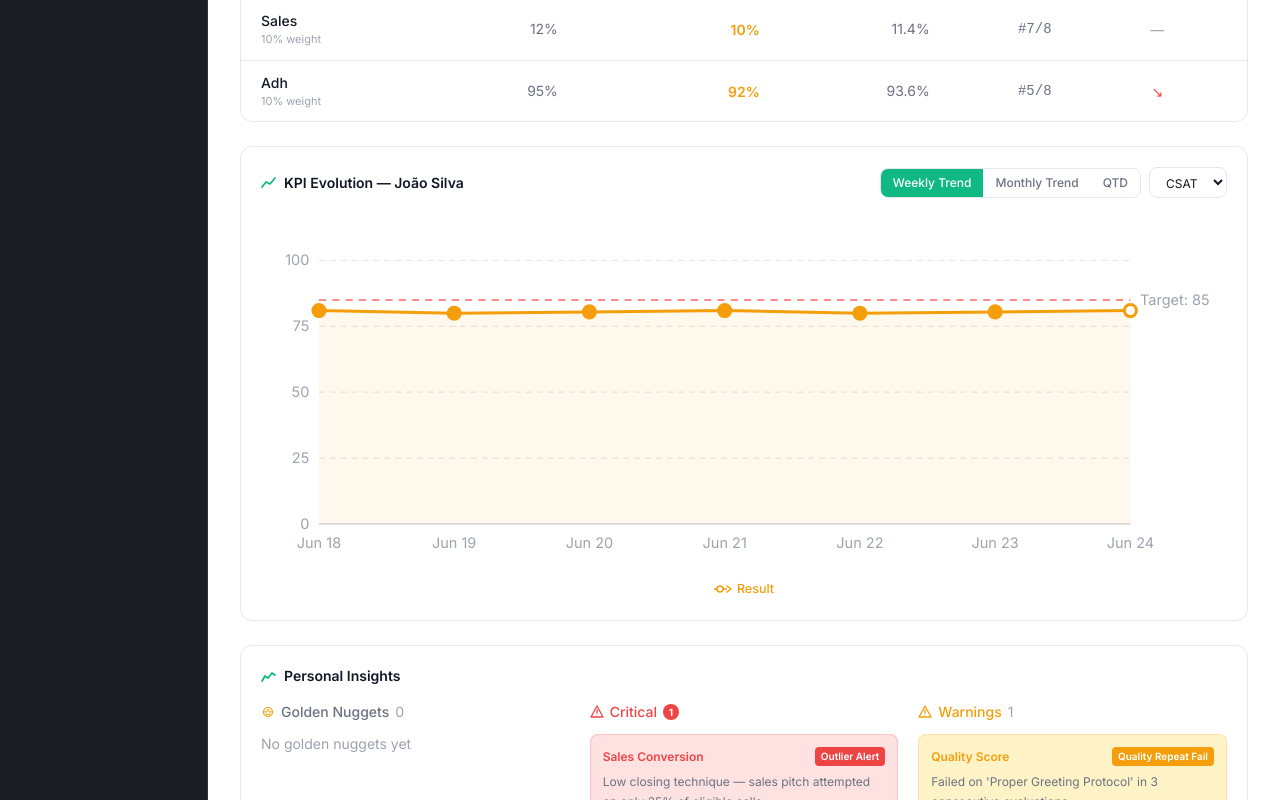
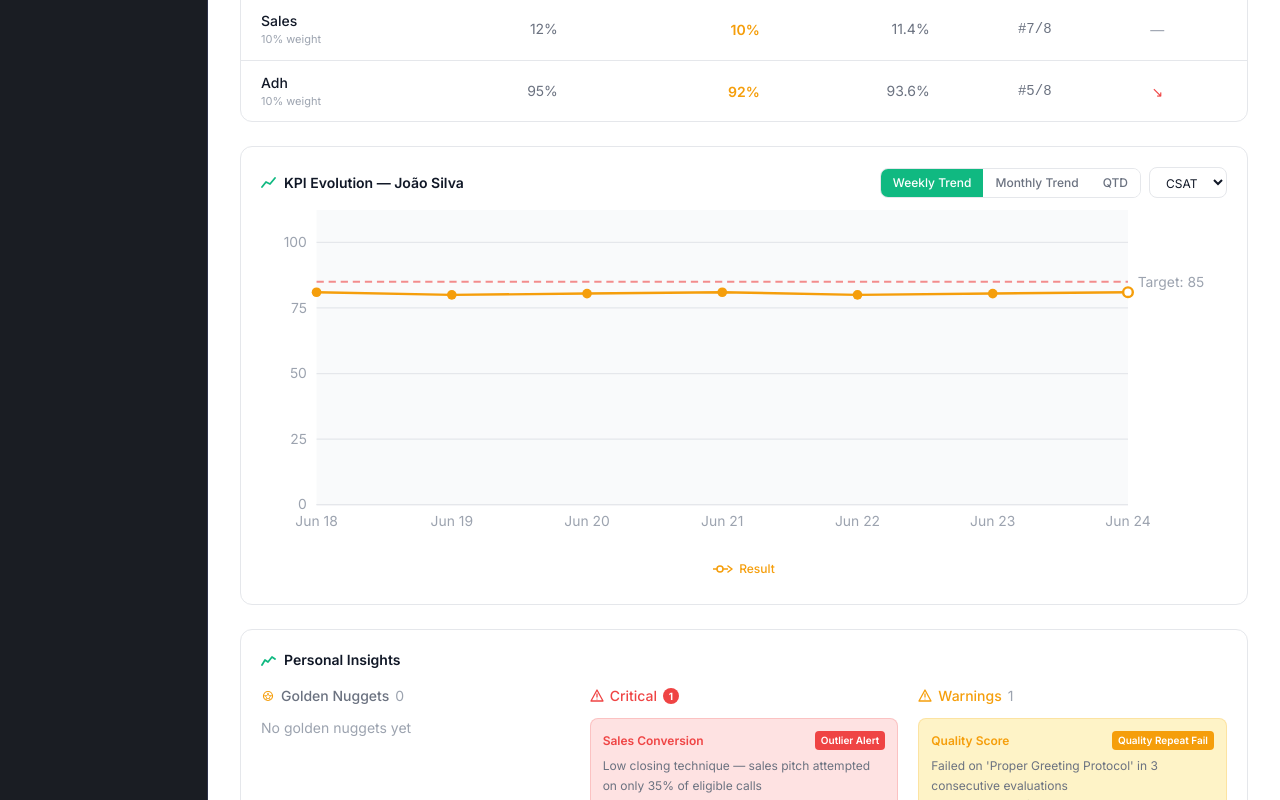
Before and after one commit to andresromero-blip/ops-supervisor-prototypes, a Next.js app: page /projects/20260620-agent-view in a window 1280 px wide. Shown: the part 609-1409 px from the top of the page. Built offline with nearby package versions, Linux system fonts and the light colour scheme.

Commit message:
Update page.tsx

```diff
--- a/app/projects/20260620-agent-view/page.tsx
+++ b/app/projects/20260620-agent-view/page.tsx
@@ -120,49 +120,42 @@ function KpiEvolutionChart({
 }) {
   const [hoverIdx, setHoverIdx] = useState<number | null>(null);
 
-  // Canvas dimensions — matches original proportions
-  const W   = 800;
-  const H   = 300;
-  const PL  = 48;  // left padding for Y labels
-  const PR  = 80;  // right padding for target label
-  const PT  = 20;  // top padding
-  const PB  = 40;  // bottom padding for X labels
+  const W  = 800;
+  const H  = 280;
+  const PL = 46;   // left: Y-axis labels
+  const PR = 82;   // right: "Target: N" label
+  const PT = 16;   // top
+  const PB = 36;   // bottom: X-axis labels
 
-  const lineColor = color === "green" ? "#10B981" : color === "orange" ? "#F59E0B" : "#EF4444";
-  const fillColor = color === "green" ? "rgba(16,185,129,0.07)"
-                  : color === "orange" ? "rgba(245,158,11,0.07)"
-                  : "rgba(239,68,68,0.07)";
+  // Colors — exactly matching original
+  const lineColor  = color === "green" ? "#10B981" : color === "orange" ? "#F59E0B" : "#EF4444";
+  // No area fill — original has none visible
+  const areaOpacity = 0;
 
-  // Y scale — always from 0, max rounded up to next 25
+  // Y scale: 0 → rounded max
   const rawMax = Math.max(...vals, target);
-  const yMax   = Math.ceil(rawMax / 25) * 25 + 10;
-  const yMin   = 0;
+  const yMax   = Math.ceil(rawMax / 25) * 25 + 5;
+  const toX    = (i: number) => PL + (i / Math.max(dates.length - 1, 1)) * (W - PL - PR);
+  const toY    = (v: number) => PT + (1 - v / yMax) * (H - PT - PB);
 
-  const toX = (i: number) =>
-    PL + (i / Math.max(dates.length - 1, 1)) * (W - PL - PR);
-  const toY = (v: number) =>
-    PT + (1 - (v - yMin) / (yMax - yMin)) * (H - PT - PB);
-
-  // Y ticks: 0, 25, 50, 75, 100 (only those within range)
-  const yTicks = [0, 25, 50, 75, 100].filter(v => v <= yMax);
-
-  const points  = vals.map((v, i) => [toX(i), toY(v)] as [number, number]);
+  const yTicks   = [0, 25, 50, 75, 100].filter(t => t <= yMax + 5);
+  const targetY  = toY(target);
+  const points   = vals.map((v, i) => [toX(i), toY(v)] as [number, number]);
   const linePath = points.map(([x, y], i) => `${i === 0 ? "M" : "L"} ${x.toFixed(1)} ${y.toFixed(1)}`).join(" ");
-  const areaPath = `${linePath} L ${points[points.length - 1][0].toFixed(1)} ${(H - PB).toFixed(1)} L ${points[0][0].toFixed(1)} ${(H - PB).toFixed(1)} Z`;
-  const targetY  = toY(target);
-
-  // Each column width for hover hit area
-  const segW = (W - PL - PR) / Math.max(dates.length - 1, 1);
+  const segW     = (W - PL - PR) / Math.max(dates.length - 1, 1);
 
   return (
-    <div className="relative select-none">
+    <div className="relative select-none" style={{ borderRadius: 10, overflow: "hidden" }}>
       <svg
         viewBox={`0 0 ${W} ${H}`}
         width="100%"
-        style={{ display: "block", height: "auto", aspectRatio: `${W} / ${H}` }}
+        style={{ display: "block", aspectRatio: `${W}/${H}` }}
         onMouseLeave={() => setHoverIdx(null)}
       >
-        {/* ── Y grid lines + labels ── */}
+        {/* Chart background — #F9FAFB matching original */}
+        <rect x={PL} y={0} width={W - PL - PR} height={H - PB} fill="#F9FAFB" />
+
+        {/* Y grid lines — light grey horizontal, no dasharray */}
         {yTicks.map(tick => {
           const ty = toY(tick);
           return (
@@ -170,88 +163,83 @@ function KpiEvolutionChart({
               <line
                 x1={PL} y1={ty} x2={W - PR} y2={ty}
                 stroke="#E5E7EB" strokeWidth="1"
-                strokeDasharray={tick === 0 ? "0" : "5 4"}
               />
               <text
                 x={PL - 8} y={ty + 4}
-                textAnchor="end" fontSize="12"
+                textAnchor="end" fontSize="11.5"
                 fill="#9CA3AF" fontFamily="Inter,system-ui,sans-serif"
-              >
-                {tick}
-              </text>
+              >{tick}</text>
             </g>
           );
         })}
 
-        {/* ── X baseline ── */}
-        <line
-          x1={PL} y1={H - PB} x2={W - PR} y2={H - PB}
-          stroke="#D1D5DB" strokeWidth="1"
-        />
+        {/* X baseline */}
+        <line x1={PL} y1={H - PB} x2={W - PR} y2={H - PB} stroke="#E5E7EB" strokeWidth="1" />
 
-        {/* ── Target line — red dashed ── */}
+        {/* Target line — red dashed */}
         <line
           x1={PL} y1={targetY} x2={W - PR} y2={targetY}
-          stroke="#F87171" strokeWidth="1.5"
-          strokeDasharray="6 5" opacity="0.8"
+          stroke="#EF4444" strokeWidth="1.5"
+          strokeDasharray="6 4" opacity="0.6"
         />
         <text
           x={W - PR + 8} y={targetY + 4}
-          fontSize="12" fill="#9CA3AF"
+          fontSize="11.5" fill="#9CA3AF"
           fontFamily="Inter,system-ui,sans-serif"
-        >
-          Target: {target}
-        </text>
+        >Target: {target}</text>
 
-        {/* ── Area fill ── */}
-        <path d={areaPath} fill={fillColor} />
-
-        {/* ── Main line ── */}
+        {/* Main line */}
         <path
           d={linePath} fill="none"
-          stroke={lineColor} strokeWidth="2.5"
+          stroke={lineColor} strokeWidth="2"
           strokeLinejoin="round" strokeLinecap="round"
         />
 
-        {/* ── Data points: filled solid, last one outline ── */}
-        {points.map(([x, y], i) => {
-          const isLast    = i === vals.length - 1;
-          const isHovered = hoverIdx === i;
-          return (
-            <circle
-              key={i}
-              cx={x} cy={y}
-              r={isHovered ? 6 : 5}
-              fill={isLast ? "#fff" : lineColor}
-              stroke={lineColor}
-              strokeWidth="2.5"
-            />
-          );
-        })}
-
-        {/* ── Hover crosshair ── */}
+        {/* Hover crosshair */}
         {hoverIdx !== null && (
           <line
             x1={toX(hoverIdx)} y1={PT}
             x2={toX(hoverIdx)} y2={H - PB}
             stroke="#D1D5DB" strokeWidth="1"
-            strokeDasharray="4 3"
           />
         )}
 
-        {/* ── X date labels ── */}
+        {/* Data points:
+            - normal: small solid circle, no stroke
+            - last:   white fill + colored stroke (hollow)
+            - hovered: slightly larger */}
+        {points.map(([x, y], i) => {
+          const isLast    = i === vals.length - 1;
+          const isHovered = hoverIdx === i;
+          const r = isHovered ? 5.5 : 4;
+          return isLast ? (
+            <circle
+              key={i}
+              cx={x} cy={y} r={r}
+              fill="#fff"
+              stroke={lineColor}
+              strokeWidth="2"
+            />
+          ) : (
+            <circle
+              key={i}
+              cx={x} cy={y} r={r}
+              fill={lineColor}
+            />
+          );
+        })}
+
+        {/* X date labels */}
         {dates.map((d, i) => (
           <text
             key={d}
-            x={toX(i)} y={H - PB + 20}
-            textAnchor="middle" fontSize="12"
+            x={toX(i)} y={H - PB + 18}
+            textAnchor="middle" fontSize="11.5"
             fill="#9CA3AF" fontFamily="Inter,system-ui,sans-serif"
-          >
-            {d}
-          </text>
+          >{d}</text>
         ))}
 
-        {/* ── Invisible hover hit areas ── */}
+        {/* Invisible hover columns */}
         {dates.map((_, i) => {
           const cx = toX(i);
           const x0 = i === 0 ? PL : cx - segW / 2;
@@ -259,8 +247,8 @@ function KpiEvolutionChart({
           return (
             <rect
               key={i}
-              x={x0} y={PT}
-              width={x1 - x0} height={H - PT - PB}
+              x={x0} y={0}
+              width={x1 - x0} height={H - PB}
               fill="transparent"
               onMouseEnter={() => setHoverIdx(i)}
             />
@@ -268,56 +256,58 @@ function KpiEvolutionChart({
         })}
       </svg>
 
-      {/* ── Tooltip card — positioned via % of rendered element ── */}
+      {/* Tooltip — white card, light shadow */}
       {hoverIdx !== null && (() => {
-        const svgX = toX(hoverIdx) / W * 100;
-        const svgY = toY(vals[hoverIdx]) / H * 100;
-        // flip left if near right edge
-        const flipLeft = svgX > 65;
+        const pctX  = toX(hoverIdx) / W * 100;
+        const pctY  = toY(vals[hoverIdx]) / H * 100;
+        const right = pctX > 60;
         return (
           <div
             style={{
               position: "absolute",
-              left: flipLeft ? undefined : `calc(${svgX}% + 14px)`,
-              right: flipLeft ? `calc(${100 - svgX}% + 14px)` : undefined,
-              top:  `${svgY}%`,
+              ...(right
+                ? { right: `calc(${100 - pctX}% + 12px)` }
+                : { left:  `calc(${pctX}% + 12px)` }),
+              top: `${pctY}%`,
               transform: "translateY(-50%)",
               background: "#fff",
-              border: "1px solid #E5E7EB",
+              border: "1px solid #F0F0F0",
               borderRadius: 10,
-              padding: "10px 14px",
+              padding: "9px 13px",
               pointerEvents: "none",
               whiteSpace: "nowrap",
               zIndex: 30,
-              boxShadow: "0 4px 20px rgba(0,0,0,0.10)",
+              boxShadow: "0 2px 12px rgba(0,0,0,0.08)",
+              minWidth: 90,
             }}
           >
-            <p style={{ margin: 0, fontWeight: 700, color: "#374151", marginBottom: 6, fontSize: 13 }}>
+            <p style={{ margin: 0, fontWeight: 600, color: "#111827", fontSize: 13, marginBottom: 5 }}>
               {dates[hoverIdx]}
             </p>
-            <div style={{ display: "flex", alignItems: "center", gap: 7 }}>
+            <div style={{ display: "flex", alignItems: "center", gap: 6 }}>
               <span style={{
-                width: 9, height: 9, borderRadius: "50%",
-                background: lineColor, flexShrink: 0, display: "inline-block"
+                width: 8, height: 8, borderRadius: "50%",
+                background: lineColor, display: "inline-block", flexShrink: 0,
               }} />
               <span style={{ color: lineColor, fontWeight: 600, fontSize: 13 }}>
-                : {vals[hoverIdx]}{vals[hoverIdx] <= 100 && color !== "green" || color === "green" ? "%" : ""}
+                : {vals[hoverIdx]}
               </span>
             </div>
           </div>
         );
       })()}
 
-      {/* ── "→ Result" label ── */}
-      <div style={{ textAlign: "center", marginTop: 4 }}>
+      {/* Result label */}
+      <div style={{ textAlign: "center", marginTop: 8, paddingBottom: 4 }}>
         <span style={{
-          display: "inline-flex", alignItems: "center", gap: 5,
-          fontSize: 12.5, color: lineColor, fontWeight: 500,
+          display: "inline-flex", alignItems: "center", gap: 6,
+          fontSize: 12, color: lineColor, fontWeight: 500,
         }}>
-          <svg width="18" height="10" viewBox="0 0 18 10" fill="none">
-            <line x1="0" y1="5" x2="13" y2="5" stroke={lineColor} strokeWidth="1.5"/>
-            <circle cx="6" cy="5" r="3" fill="#fff" stroke={lineColor} strokeWidth="1.5"/>
-            <path d="M13 2l4 3-4 3" fill="none" stroke={lineColor} strokeWidth="1.5" strokeLinecap="round" strokeLinejoin="round"/>
+          <svg width="20" height="10" viewBox="0 0 20 10" fill="none">
+            <line x1="0" y1="5" x2="15" y2="5" stroke={lineColor} strokeWidth="1.5"/>
+            <circle cx="7" cy="5" r="3" fill="#fff" stroke={lineColor} strokeWidth="1.5"/>
+            <path d="M15 2l4 3-4 3" fill="none" stroke={lineColor} strokeWidth="1.5"
+              strokeLinecap="round" strokeLinejoin="round"/>
           </svg>
           Result
         </span>
```
